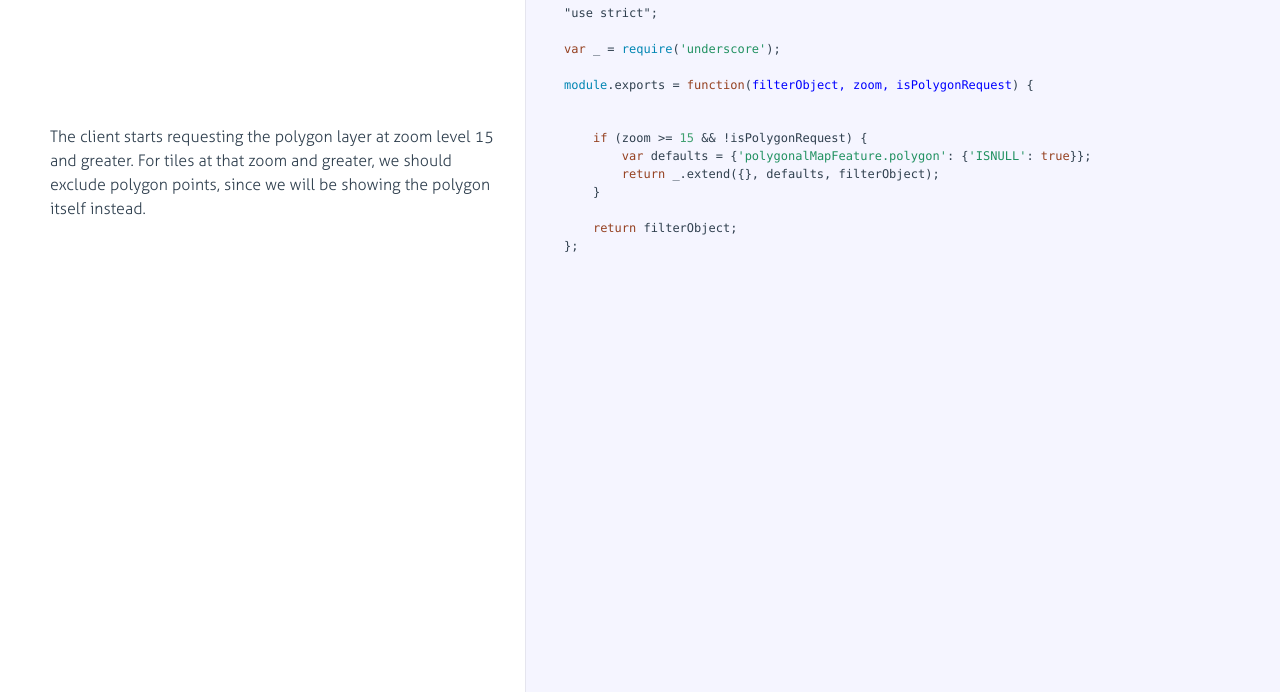
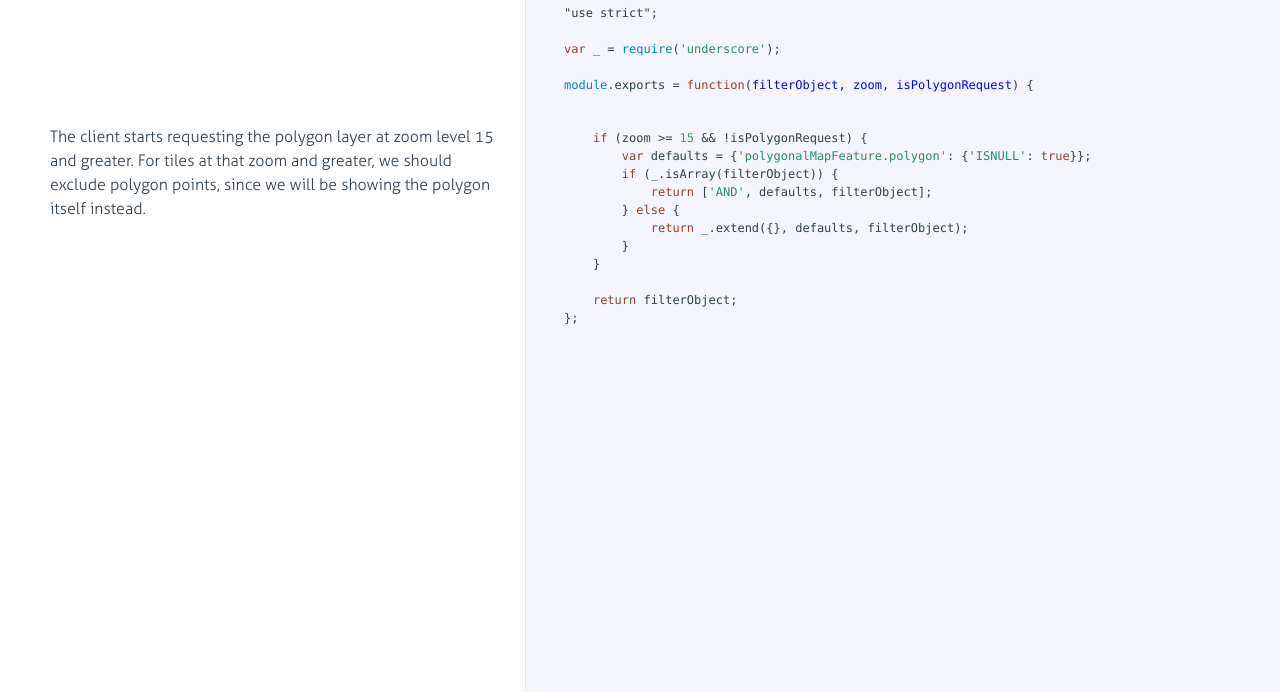
Before and after one commit to OpenTreeMap/otm-tiler, a plain HTML site: page addDefaultsToFilter.html in a window 1280 px wide. Shown: the part 108-800 px from the top of the page. Drawn offline with Linux system fonts and the light colour scheme.

Commit message:
Rebuild documentation pages at 8b46157

```diff
--- a/addDefaultsToFilter.html
+++ b/addDefaultsToFilter.html
@@ -110,7 +110,11 @@ points, since we will be showing the polygon itself instead.</p>
             <div class="content"><div class='highlight'><pre>
     <span class="hljs-keyword">if</span> (zoom &gt;= <span class="hljs-number">15</span> &amp;&amp; !isPolygonRequest) {
         <span class="hljs-keyword">var</span> defaults = {<span class="hljs-string">'polygonalMapFeature.polygon'</span>: {<span class="hljs-string">'ISNULL'</span>: <span class="hljs-literal">true</span>}};
-        <span class="hljs-keyword">return</span> _.extend({}, defaults, filterObject);
+        <span class="hljs-keyword">if</span> (_.isArray(filterObject)) {
+            <span class="hljs-keyword">return</span> [<span class="hljs-string">'AND'</span>, defaults, filterObject];
+        } <span class="hljs-keyword">else</span> {
+            <span class="hljs-keyword">return</span> _.extend({}, defaults, filterObject);
+        }
     }
 
     <span class="hljs-keyword">return</span> filterObject;
```
